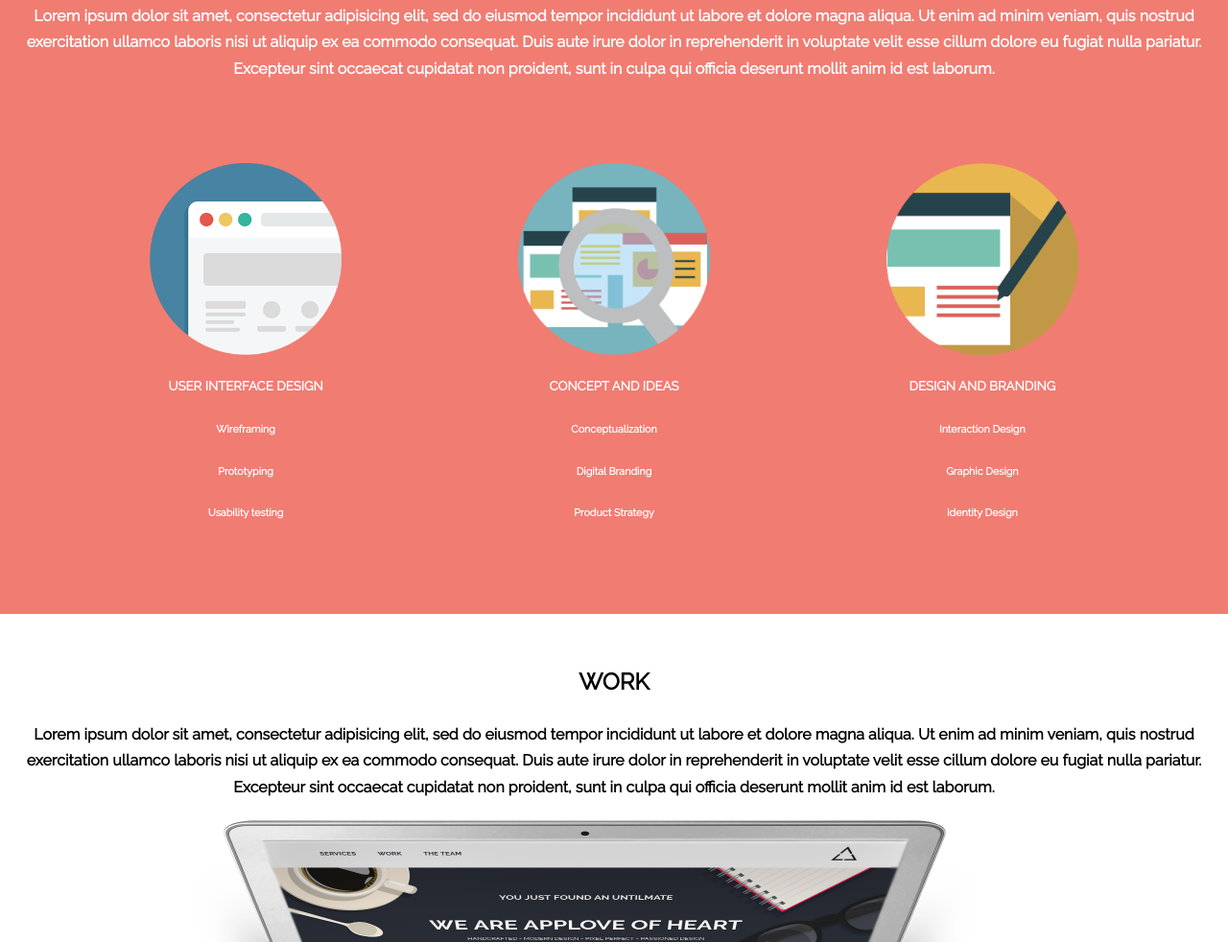
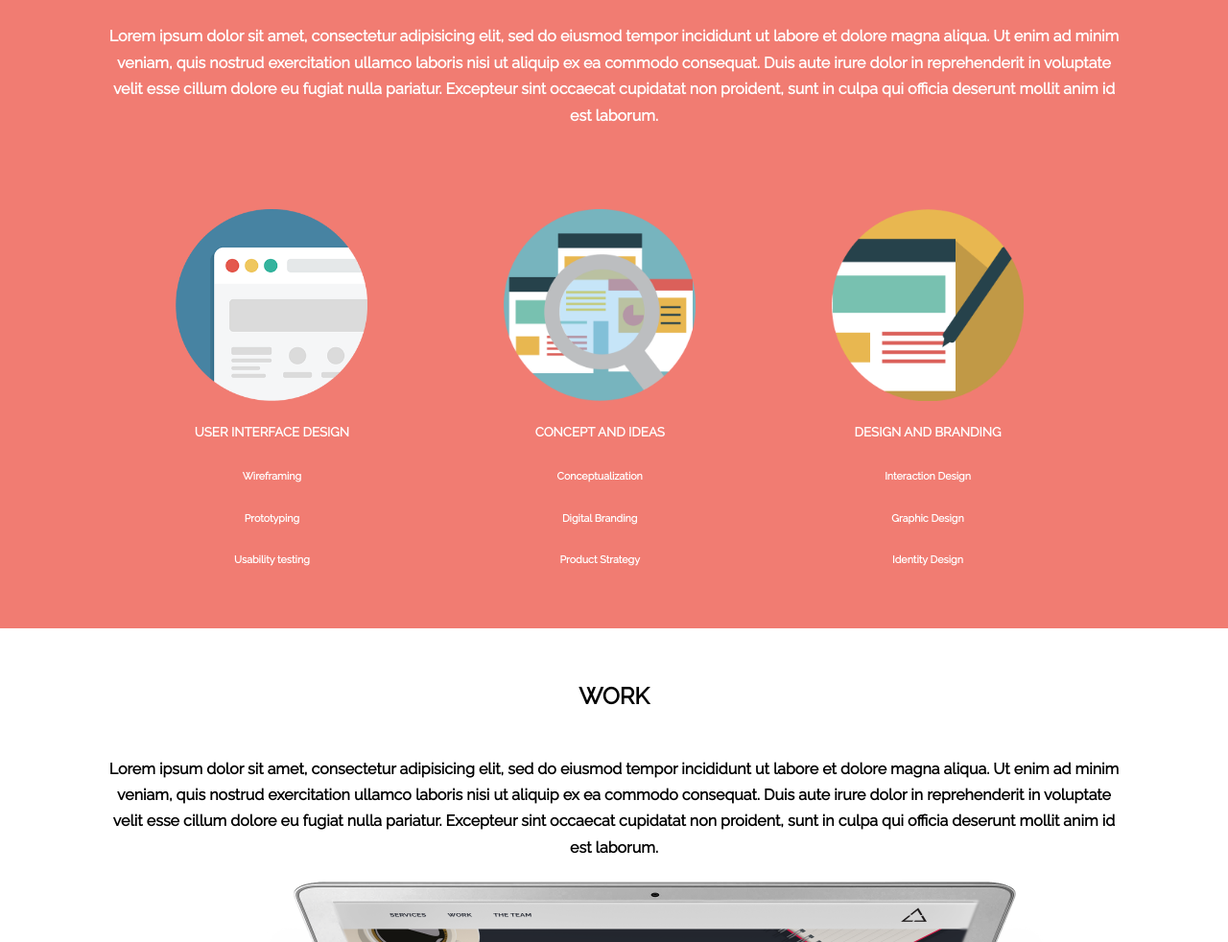
Before and after one commit to Daffyta/applove_grids, a plain HTML site: page index.html in a window 1280 px wide. Shown: the part 730-1712 px from the top of the page at 96% size. Drawn offline with Linux system fonts and the light colour scheme.

Commit message:
Maquetado

```diff
--- a/css/common.css
+++ b/css/common.css
@@ -30,8 +30,8 @@
     clear:both;
 }
 [class*= "col-"] {
-    min-height: 7px;
-    padding:12px;
+    min-height: 8px;
+    /*padding:12px;*/
     float: left;
 }
 .col-1 {
--- a/css/main.css
+++ b/css/main.css
@@ -116,11 +116,12 @@ header{
   text-align: center;
   color: #fff;
   padding: 70px 7px;
+  padding-bottom: 500px;
 }
 
 .box-services{
   display: inline-block;
-  width: 30%;
+  width: 27%;
   margin-top: 63px;
 }
 
@@ -147,11 +148,9 @@ header{
   margin-top: 30px;
 }
 
-#work .work-img {
-  margin-left: 140px;
-}
 
 #work .box-work img{
+  padding: 20px;
   width: 100%;
 }
 
--- a/index.html
+++ b/index.html
@@ -31,25 +31,28 @@
     <section id="services">
       <div class="container">
         <h2 class="text-uppercase text-services mt-0"></h2>
-        <h4> Lorem ipsum dolor sit amet, consectetur adipisicing elit, sed do eiusmod tempor incididunt ut labore et dolore magna aliqua.
+				<div class="col-1"></div>
+        <h4 class="col-10"> Lorem ipsum dolor sit amet, consectetur adipisicing elit, sed do eiusmod tempor incididunt ut labore et dolore magna aliqua.
           Ut enim ad minim veniam, quis nostrud exercitation ullamco laboris nisi ut aliquip ex ea commodo consequat.
           Duis aute irure dolor in reprehenderit in voluptate velit esse cillum dolore eu fugiat nulla pariatur.
           Excepteur sint occaecat cupidatat non proident, sunt in culpa qui officia deserunt mollit anim id est laborum.</h4>
-        <div class="box-services">
-          <img src="assets/images/website.png" alt="" width="200">
+				<div style="clear:both;"></div>
+				<div class="col-1"></div>
+				<div class="box-services col-3">
+          <img src="assets/images/website.png" alt="website" width="200">
           <h5 class="mb-0"> USER INTERFACE DESIGN</h5>
           <h6 class="m-0">Wireframing</h6>
           <h6 class="m-0"> Prototyping</h6>
           <h6 class="m-0"> Usability testing</h6>
         </div>
-        <div class="box-services">
+				<div class="box-services col-3">
           <img src="assets/images/img-1.png" alt="" width="200">
           <h5 class="mb-0"> CONCEPT AND IDEAS </h5>
           <h6 class="m-0"> Conceptualization </h6>
           <h6 class="m-0"> Digital Branding</h6>
           <h6 class="m-0"> Product Strategy </h6>
         </div>
-        <div class="box-services">
+				<div class="box-services col-3">
           <img src="assets/images/lapiz.png" alt="" width="200">
           <h5 class="mb-0"> DESIGN AND BRANDING </h5>
           <h6 class="m-0"> Interaction Design</h6>
@@ -58,16 +61,20 @@
         </div>
       </div>
     </section>
+		<div style="clear:both;"></div>
     <section id="work">
-      <div class="container">
-        <h2 class="text-uppercase text-work mt-0"> Work </h2>
-        <h4>Lorem ipsum dolor sit amet, consectetur adipisicing elit, sed do eiusmod tempor incididunt ut labore et dolore magna aliqua.
+      <div class="container col-12">
+        <h2 class="text-uppercase text-work mt-0 col-12"> Work </h2>
+				<div class="col-1"></div>
+        <h4 class="col-10">Lorem ipsum dolor sit amet, consectetur adipisicing elit, sed do eiusmod tempor incididunt ut labore et dolore magna aliqua.
           Ut enim ad minim veniam, quis nostrud exercitation ullamco laboris nisi ut aliquip ex ea commodo consequat.
           Duis aute irure dolor in reprehenderit in voluptate velit esse cillum dolore eu fugiat nulla pariatur.
           Excepteur sint occaecat cupidatat non proident, sunt in culpa qui officia deserunt mollit anim id est laborum.</h4>
-          <div class="work-img">
+					<div class="col-2"></div>
+					<div class="work-img col-8">
             <img src="assets/images/hero.png" width="940">
           </div>
+					<div style="clear:both;"></div>
             <div class="box-work">
               <img src="assets/images/img-1.jpg" alt="" class="box-img">
               <h4 class="text-uppercase"> Nombre del proyecto </h4>
@@ -118,6 +125,7 @@
             </div>
       </div>
     </section>
+		<div style="clear:both;"></div>
 		<footer>
 			<p>© Copyright</p>
    </footer>
```
